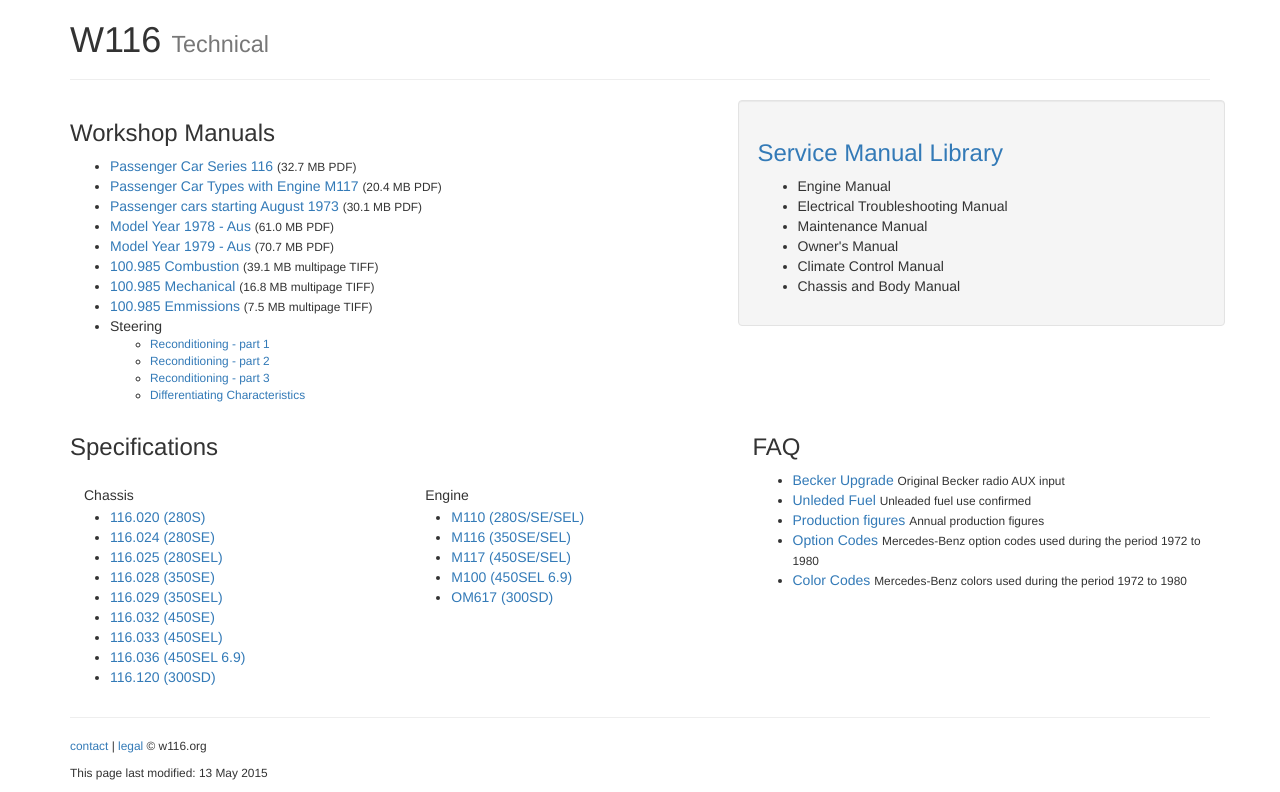
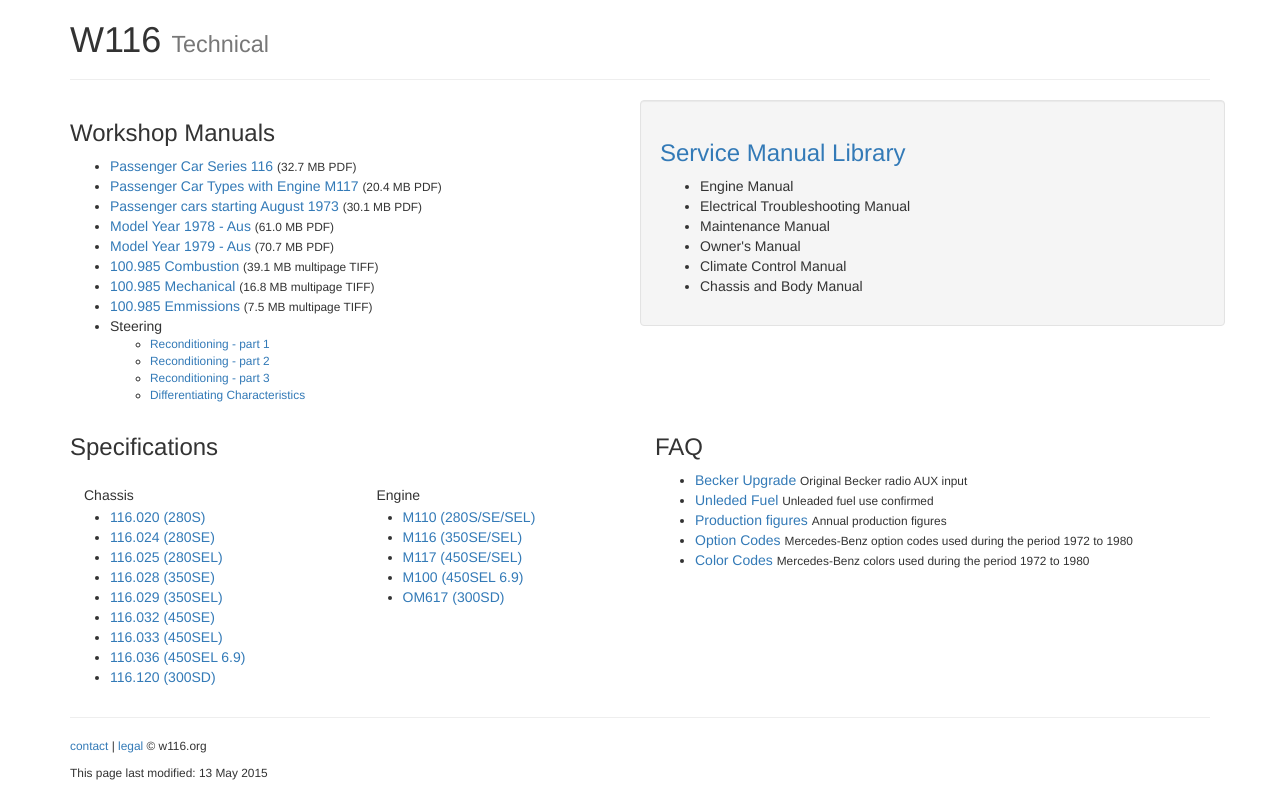
Before and after one commit to W116org/w116org.github.io, a Jekyll site: the page built from tech.html, in a window 1280 px wide. Shown: the part 1031-1823 px from the top of the page. Built offline with Jekyll 4.4.1, drawn with Linux system fonts in a browser that asks for light colours; nearby versions of some CDN libraries; comment, search, counter and statistics services are not loaded.

Commit message:
Update tech.html

```diff
--- a/tech.html
+++ b/tech.html
@@ -8,7 +8,7 @@
 ---
 
       <div class="row">
-        <div class="col-md-7">
+        <div class="col-md-6">
 <h3 id="manuals">Workshop Manuals</h3>
 <ul>
 <li><a href="/pdf/tech/Passenger_Car_Series_116.pdf">Passenger Car Series 116</a> <span class="small">(32.7 MB PDF)</span></li>
@@ -27,8 +27,8 @@
 <li><a href="/pdf/tech/steering/Steering_Box_Survey_46-010.pdf">Differentiating Characteristics</a></li>
 </ul></li>
 </ul>
-      </div><!-- /.col-md-7 -->
-        <div class="col-md-5 well">
+      </div><!-- /.col-md-6 -->
+        <div class="col-md-6 well">
 <h3 id="articles"><a href="//handbook.w116.org/">Service Manual Library</a></h3>
 <ul>
 <li>Engine Manual</li>
@@ -38,11 +38,11 @@
 <li>Climate Control Manual</li>
 <li>Chassis and Body Manual</li>
 </ul>
-      </div><!-- /.col-md-5 -->
+      </div><!-- /.col-md-6 -->
 </div><!-- /.row -->
 
 <div class="row">
-              <div class="col-md-7">
+              <div class="col-md-6">
 <h3 id="specifications">Specifications</h3>
       <div class="row">
         <div class="col-md-6">
@@ -70,8 +70,8 @@
 </ul>
         </div><!-- /.col-md-6 -->
       </div><!-- /.row -->
-        </div><!-- /.col-md-7 -->
-        <div class="col-md-5">
+        </div><!-- /.col-md-6 -->
+        <div class="col-md-6">
 <h3 id="faq">FAQ</h3>
 <ul>
 <li><a href="/tech/becker_upgrade/">Becker Upgrade</a> <span class="small">Original Becker radio AUX input</span></li>
@@ -80,5 +80,5 @@
 <li><a href="/tech/codes/">Option Codes</a> <span class="small">Mercedes-Benz option codes used during the period 1972 to 1980</span></li>
 <li><a href="/tech/colors/">Color Codes</a> <span class="small">Mercedes-Benz colors used during the period 1972 to 1980</span></li>
 </ul>
-        </div><!-- /.col-md-5 -->
+        </div><!-- /.col-md-6 -->
       </div><!-- /.row -->
```
